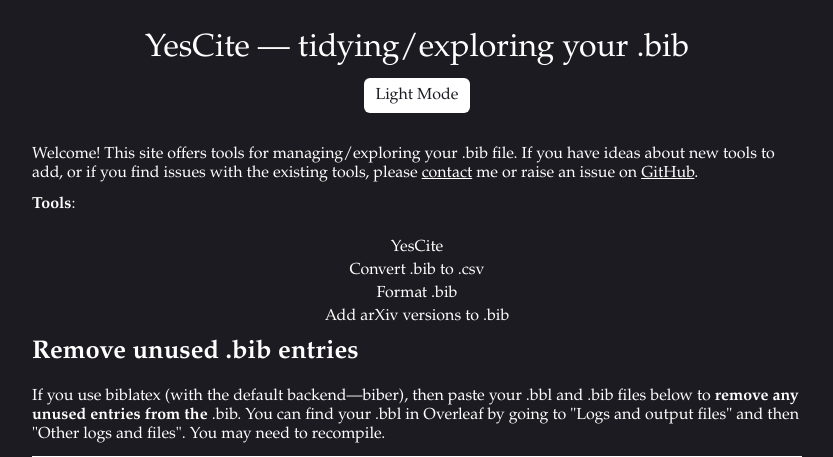
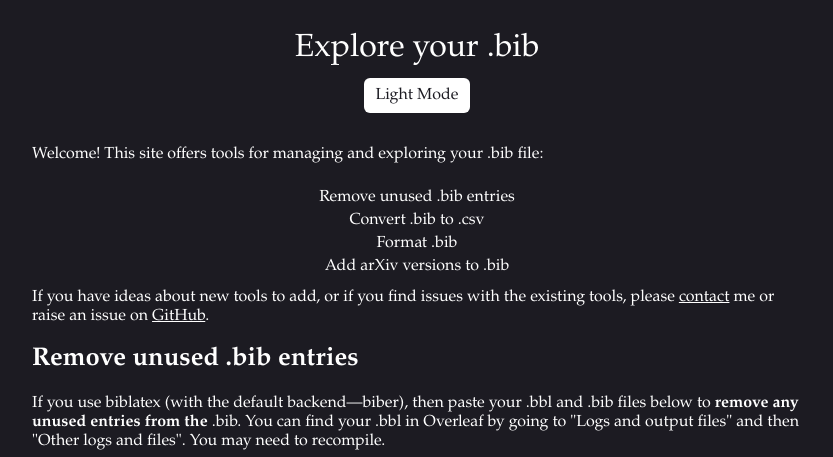
Before and after one commit to malcolm-jones/yescite, a Flask app: template templates/index.html in a window 1280 px wide. Shown: the top 457 px of the page, without its empty margins (223-1056 px from the left). Run offline with Flask 3, Linux system fonts and the light colour scheme; the template is opened without the code that fills it, so the values that code supplies are empty; parts of the project's set-up code (start-up, migrations or seed data) failed here and were passed over; some libraries are stand-ins or nearby versions.

Commit message:
update wording

```diff
--- a/templates/index.html
+++ b/templates/index.html
@@ -10,7 +10,7 @@
 
   <meta property="og:url" content="https://malcolmjones.pythonanywhere.com/"/>
 	<meta property="og:site_name" content="YesCite"/>
-	<meta property="og:description" content="This site provides tools for managing and exploring your .bib files."/>
+	<meta property="og:description" content="This site provides tools for exploring your .bib files."/>
 	<meta property="og:type" content="website"/>
 	<meta property="og:locale" content="en"/>
 	<meta property="og:title" content="YesCite"/>
@@ -79,7 +79,7 @@
 </head>
 <body>
 
-  <div class="header">YesCite &mdash; tidying/exploring your .bib</div>
+  <div class="header">Explore your .bib</div>
 
   <button type="button" class="dark" id="darkModeToggle" style="display: block; margin-bottom: 10px;">
 		Dark Mode
@@ -87,18 +87,18 @@
 
   <div class="main">
 
-    <p>Welcome! This site offers tools for managing/exploring your .bib file. If you have ideas about new tools to add, or if you find issues with the existing tools, please <a href="https://malcolmjones.me" rel="noopener" target="_blank">contact</a> me or raise an issue on <a href="https://github.com/malcolm-jones/yescite" rel="noopener" target="_blank">GitHub</a>.</p>
-
-    <p><b>Tools</b>:</p>
+    <p>Welcome! This site offers tools for managing and exploring your .bib file:</p>
 
     <div class="menu">
       <ul id="nav">
-        <li><a href="#yescite">YesCite</a></li>
+        <li><a href="#yescite">Remove unused .bib entries</a></li>
         <li><a href="#bibtocsv">Convert .bib to .csv</a></li>
         <li><a href="#bibformat">Format .bib</a></li>
         <li><a href="#arxivversions">Add arXiv versions to .bib</a></li>
       </ul>
     </div>
+
+    <p>If you have ideas about new tools to add, or if you find issues with the existing tools, please <a href="https://malcolmjones.me" rel="noopener" target="_blank">contact</a> me or raise an issue on <a href="https://github.com/malcolm-jones/yescite" rel="noopener" target="_blank">GitHub</a>.</p>
 
     <h2 id="yescite">Remove unused .bib entries</h2>
 
```
